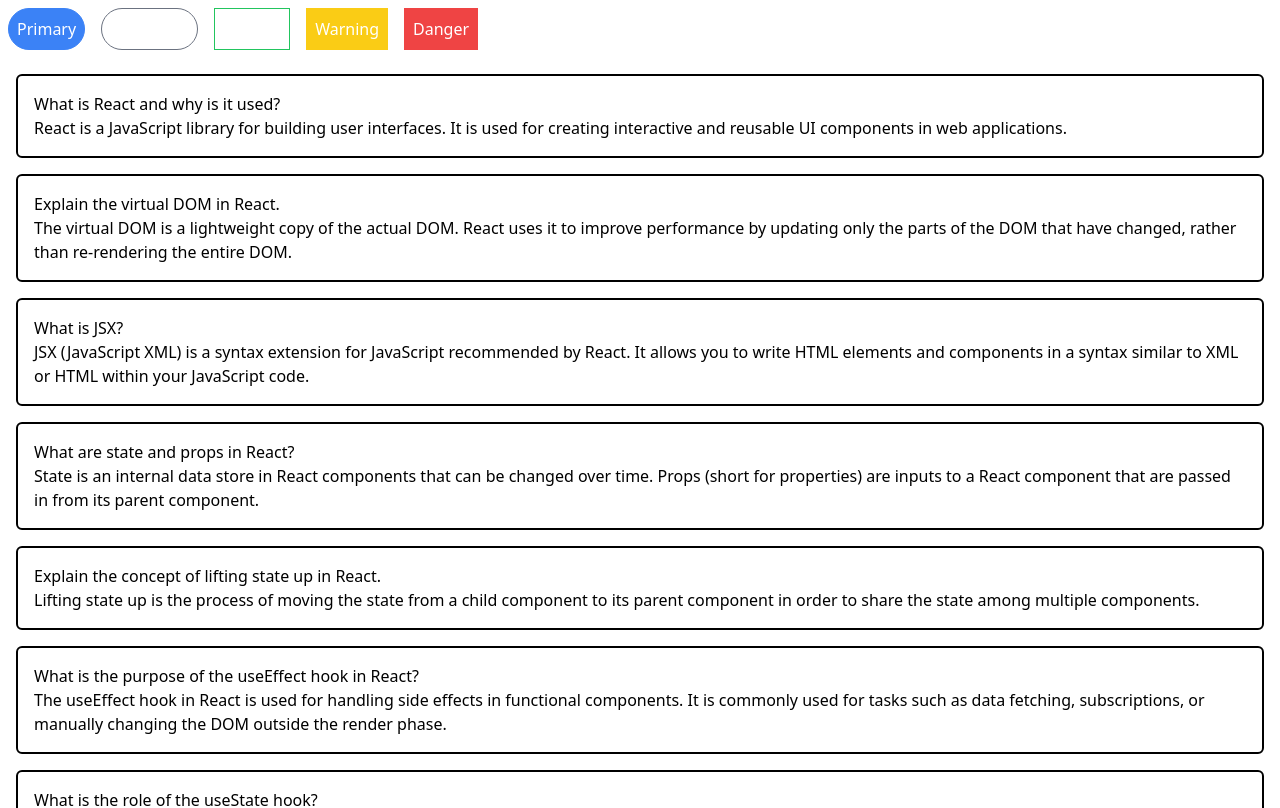
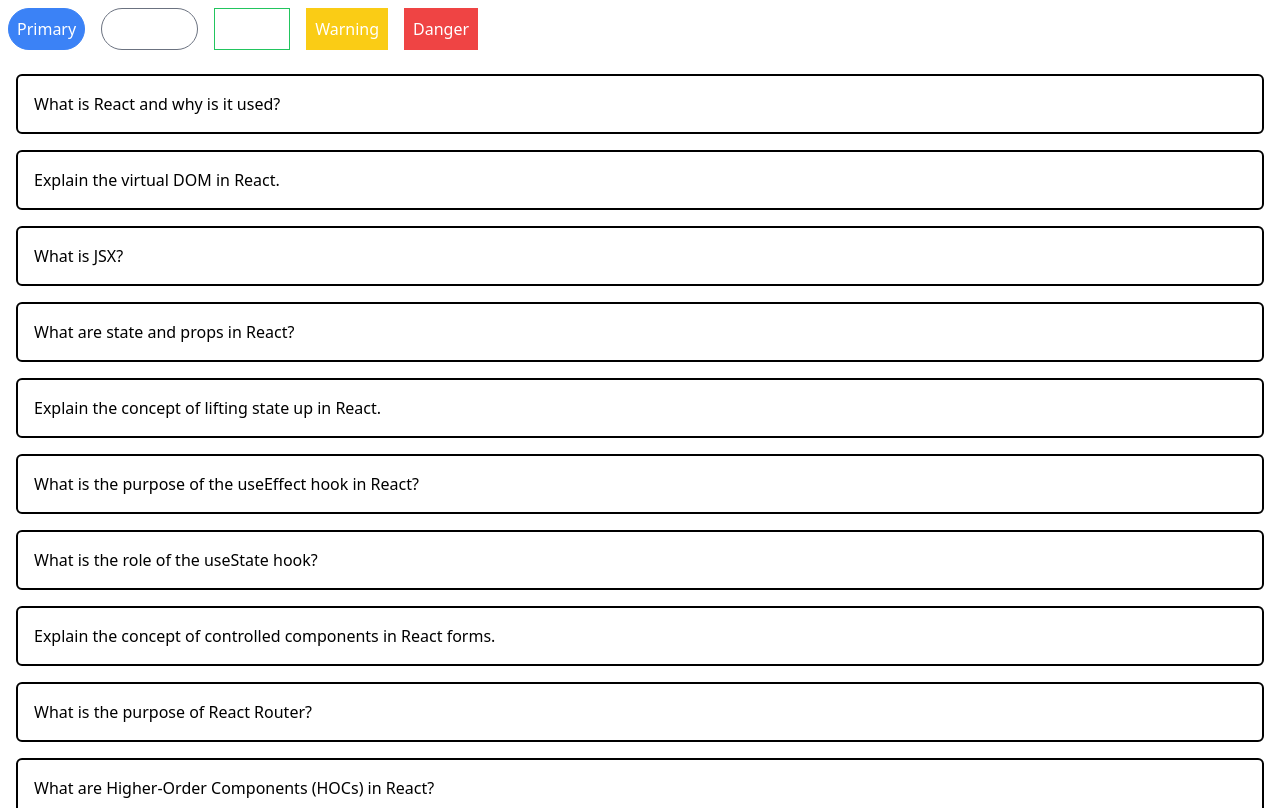
Before and after one commit to Umesh-Singadi/componets, a React (Vite) app: page / in a window 1280 px wide. Shown: the top 808 px of the page. Built offline with nearby package versions, Linux system fonts and the light colour scheme.

Commit message:
Render Accordion content conditionally

```diff
--- a/src/components/Accordion.jsx
+++ b/src/components/Accordion.jsx
@@ -1,11 +1,17 @@
+import { useState } from "react";
+
 function Accordion({ data }) {
-  const renderedItems = data.map((item) => {
+  const [expandedIndex, setExpandedIndex] = useState();
+  const renderedItems = data.map((item, index) => {
     return (
-      <div className="m-4 border-2 border-black  p-4 rounded-md">
+      <div
+        className="m-4 border-2 border-black  p-4 rounded-md"
+        onClick={() => setExpandedIndex(index === expandedIndex ? "" : index)}
+      >
         <div className="flex items-center justify-between">
           <h1>{item.label}</h1>
         </div>
-        <p>{item.content}</p>
+        {expandedIndex === index && <p>{item.content}</p>}
       </div>
     );
   });
```
